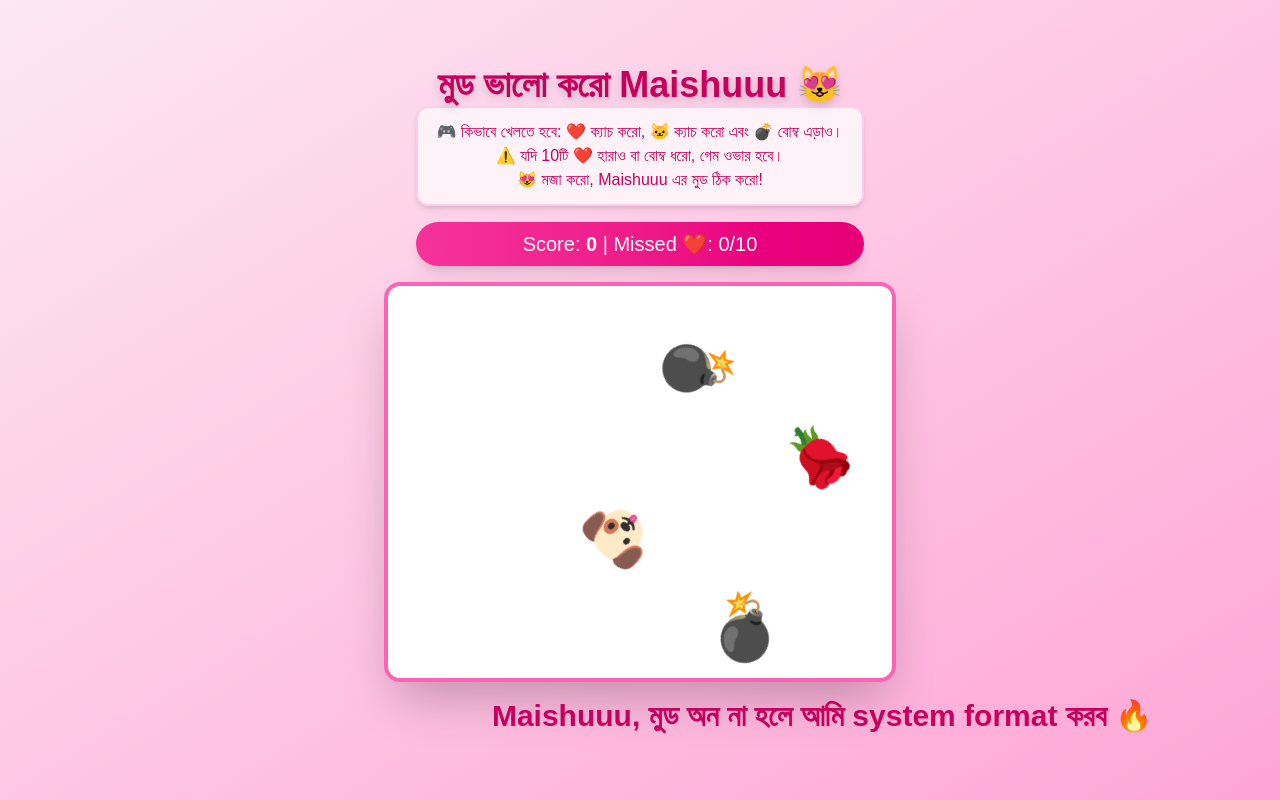
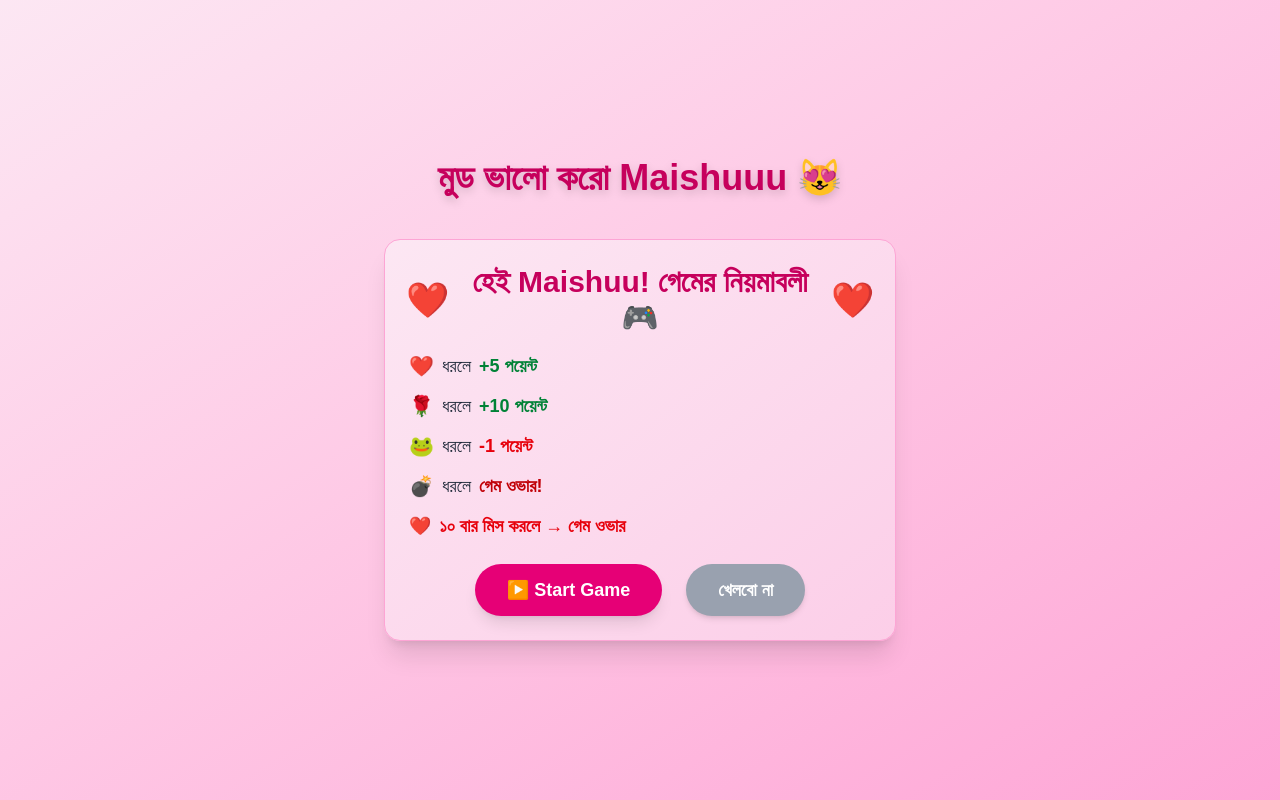
Before and after one commit to SISIYAM/maishuu-mood-thik-koro-game, a Next.js app: page / in a window 1280 px wide. Built offline with nearby package versions, Linux system fonts and the light colour scheme.

Commit message:
fix instruction page

```diff
--- a/app/page.js
+++ b/app/page.js
@@ -1,5 +1,6 @@
 "use client";
 import { useEffect, useState, useRef } from "react";
+import { motion } from "framer-motion";
 
 import GameOver from "@/components/GameOver";
 import HappyEnd from "@/components/HappyEnd";
@@ -7,6 +8,7 @@ import FunnySection from "@/components/FunnySection";
 import GameContainer from "@/components/GameContainer";
 import "./style.css";
 import CaughtEffect from "@/components/CaughtEffect";
+import Instruction from "@/components/Instruction";
 
 const funnyTexts = [
   "আমি জানি আমি একটু বলদ, তাও মুড ঠিক করো huh frr :( 😓",
@@ -16,46 +18,7 @@ const funnyTexts = [
 ];
 
 const gameMessages = [
-  "তোমার mood off থাকলে আমি মিউ মিউ error দেখাই 😹",
-  "মুড অফ থাকলে cat mode চালু করো না, debug হবে huh frr 😂",
-  "মুড ঠিক করো, catnip খাওয়া cat এর মতো happy হয়ে যাও 🐾",
-  "তোমার mood off থাকলে আমি lazy cat হয়ে যাই 🐱",
-  "তোমার mood off থাকলে আমার life null pointer exception হয়ে যায় huh 💥",
-  "তোমার mood ঠিক থাকলে আমার if condition true হয় 😎",
-  "তোমার mood off থাকলে আমার happiness variable initialize হয় না frr 🤯",
-  "মুড অফ থাকলে আমার code compile হয় না, শুধু error আসে 😫",
-
-  "তুমি না থাকলে আমার brain update নেয় না huh frr 🤯",
-  "তুমি cat mode চালু করেছ নাকি? 😼",
-  "তুমি আমার battery saver mode 😂",
-  "একটু হাসো, না হলে uninstall করে দিব huh 😎",
-  "তুমি ভালো থাকলে headache download হয় না 🤕",
-  "তোমার জন্য একটা free gift – হাসি! 🎁",
-  "তোমার মুড অফ থাকলে আমি loading screen এ আটকে যাই huh⏳",
-  "কিছু না, শুধু mood update করো! huh frrr 🔄",
-  "এভাবে মুড অফ করে থাকলে app crash হয়ে যাবে 🤖",
-  "তুমি আমার antivirus – bad mood delete করো huh 🦠",
-  "তুমি মুড অফ করে থাকলে আমি Google এ ‘হাসির shortcut’ search করি 😆",
-  "এভাবে মুড অফ করে থাকলে আমার মুড airplane mode এ চলে যায় ✈️",
-  "এমনে মুড অফ করে থাকলে আমি কিছুই করতে পারি না huh 😩",
-  "এমনে মুড অফ করে থাকলে হবে না হুহ, মুড অন করো! 🔄",
-  "তোমার mood off থাকলে আমি lazy cat হয়ে যাই 🐱",
-  "তুমি আমার ছোট্ট মিউ মিউ 😻 frr sweet XD",
-  "তোমার mood off থাকলে life boring হয়ে যায় 😴",
-
-  "তোমার mood ঠিক করলে আমার function return করবে ‘happy’ value ✅",
-  "তোমার mood on হলে আমি recursion এর মতো হাসি repeat করি 😂",
-  "মুড অফ থাকলে আমার algorithm complexity O(∞) হয়ে যায় huh frr 🔄",
-  "তোমার mood off থাকলে আমার life equation unsolvable হয়ে যায় 😩",
-  "তোমার mood on থাকলে সবকিছু integrate হয়ে যায় 🧮",
-  "মুড অফ থাকলে আমার happiness derivative zero হয়ে যায় 📉",
-  "তোমার mood on হলে আমার CG calculation perfect square হয় huh frr 🤓",
-  "তোমার mood off থাকলে আমি probation এ চলে যাব huh 😭",
-  "মুড ঠিক থাকলে আমার life easy A+, না হলে F grade huh 😩",
-  "মুড অফ থাকলে আমি supplement এর মতো দুঃখী হয়ে যাই huh 😂",
-  "মুড ঠিক করো নাহলে আমি তোমার উপর debug চালাব 😈",
-  "তোমার mood off থাকলে আমি system format করে দিব huh 🔥",
-  "তোমার mood on থাকলে আমি infinite loop এ হাসি হাহা 😂",
+  // (same as before)
 ];
 
 const happyEndMessages = [
@@ -68,6 +31,7 @@ const happyEndMessages = [
 const objects = ["❤️", "💣", "🐱", "😻", "🌸", "🐾", "🍫", "🐶", "🐸", "🌹"];
 
 export default function MoodGame() {
+  const [gameStarted, setGameStarted] = useState(false);
   const [items, setItems] = useState([]);
   const [score, setScore] = useState(0);
   const [message, setMessage] = useState("");
@@ -95,11 +59,9 @@ export default function MoodGame() {
 
   // generate falling items
   useEffect(() => {
-    if (gameOver || happyEnd) return;
+    if (gameOver || happyEnd || !gameStarted) return;
 
-    // initial interval for item generation
     let intervalTime = 1000;
-    // initial fall duration
     let fallDuration = 4000;
 
     const generateItem = () => {
@@ -121,24 +83,19 @@ export default function MoodGame() {
       }, fallDuration);
     };
 
-    // function to continuously generate items and increase speed
     const interval = setInterval(() => {
       generateItem();
-
-      // gradually increase speed
-      if (intervalTime > 300) intervalTime -= 20; // decrease interval time
-      if (fallDuration > 1500) fallDuration -= 50; // decrease fall duration
+      if (intervalTime > 300) intervalTime -= 20;
+      if (fallDuration > 1500) fallDuration -= 50;
     }, intervalTime);
 
     return () => clearInterval(interval);
-  }, [gameOver, happyEnd]);
+  }, [gameOver, happyEnd, gameStarted]);
 
-  // game Over if too many misses
   useEffect(() => {
     if (missed >= 10) setGameOver(true);
   }, [missed]);
 
-  // randomly change happy end message
   useEffect(() => {
     if (!happyEnd) return;
     const interval = setInterval(() => {
@@ -149,7 +106,6 @@ export default function MoodGame() {
     return () => clearInterval(interval);
   }, [happyEnd]);
 
-  // catch item effect
   const catchItem = (id, symbol) => {
     setItems((prev) => prev.filter((item) => item.id !== id));
 
@@ -159,12 +115,10 @@ export default function MoodGame() {
     switch (symbol) {
       case "❤️":
         points = 5;
-        type = "positive";
         setScore((prev) => prev + points);
         break;
       case "🌹":
         points = 10;
-        type = "positive";
         setScore((prev) => prev + points);
         break;
       case "🐸":
@@ -178,7 +132,6 @@ export default function MoodGame() {
         break;
       default:
         points = 1;
-        type = "positive";
         setScore((prev) => prev + points);
     }
 
@@ -188,13 +141,9 @@ export default function MoodGame() {
         : gameMessages[Math.floor(Math.random() * gameMessages.length)]
     );
 
-    // Increment effectId to give unique key
     setEffectId((prev) => prev + 1);
-
-    // set caughtEffect once
     setCaughtEffect({ id: effectId + 1, type, points });
 
-    // remove effect after animation
     setTimeout(() => {
       setCaughtEffect(null);
       if (type === "bomb") {
@@ -208,6 +157,7 @@ export default function MoodGame() {
     clearInterval(intervalRef.current);
     setGameOver(false);
     setHappyEnd(false);
+    setGameStarted(false);
     setScore(0);
     setMissed(0);
     setItems([]);
@@ -226,12 +176,13 @@ export default function MoodGame() {
 
   return (
     <div className="flex flex-col items-center justify-center min-h-screen bg-gradient-to-br from-pink-100 to-pink-300 text-center relative overflow-hidden px-2 md:px-0">
-      {/* responsive top header */}
       <h1 className="text-2xl sm:text-3xl md:text-4xl font-extrabold text-pink-700 drop-shadow-lg animate-bounce mb-6 sm:mb-10">
         মুড ভালো করো Maishuuu 😻
       </h1>
 
-      {gameOver ? (
+      {!gameStarted && !gameOver && !happyEnd ? (
+        <Instruction />
+      ) : gameOver ? (
         <GameOver
           score={score}
           handleHappyEnd={handleHappyEnd}
@@ -249,30 +200,17 @@ export default function MoodGame() {
         <FunnySection funnyMsg={funnyMsg} restartGame={restartGame} />
       ) : (
         <>
-          {/* Game Instructions / Disclaimer */}
-          <div className="mb-4 -mt-10 w-full max-w-md mx-auto bg-pink-50 border-2 border-pink-200 rounded-xl p-3 text-center shadow-md">
-            <p className="text-pink-700 font-medium text-sm sm:text-base">
-              🎮 কিভাবে খেলতে হবে: ❤️ ক্যাচ করো, 🐱 ক্যাচ করো এবং 💣 বোম্ব
-              এড়াও। <br />
-              ⚠️ যদি 10টি ❤️ হারাও বা বোম্ব ধরো, গেম ওভার হবে। <br />
-              😻 মজা করো, Maishuuu এর মুড ঠিক করো!
-            </p>
-          </div>
           <p className="text-xl mb-4 bg-gradient-to-r from-pink-500 to-pink-600 text-white px-4 py-2 rounded-full shadow-lg w-full max-w-md mx-auto">
             Score: <span className="font-bold">{score}</span> | Missed ❤️:{" "}
-            {missed}
-            /10
+            {missed}/10
           </p>
-
           {message && (
             <p className="text-lg sm:text-xl font-semibold text-pink-900 mb-6 animate-bounce px-2">
               {message}
             </p>
           )}
-
           <GameContainer items={items} catchItem={catchItem} />
           {caughtEffect && <CaughtEffect caughtEffect={caughtEffect} />}
-
           <div className="mt-4 w-full text-center overflow-hidden">
             <p className="text-2xl sm:text-3xl font-semibold text-pink-700 animate-marquee px-2">
               {bottomText}
--- a/components/HappyEnd.js
+++ b/components/HappyEnd.js
@@ -7,7 +7,7 @@ function HappyEnd({
   setShowFunnySection,
 }) {
   const rejectMessage =
-    "কেনো খেলবা না? এত কষ্ট করেছি তোমার জন্য game বানিয়েছি, আর তুমি এমন করলা! হাইরে! 😠";
+    "কেনো খেলবা না? এত কষ্ট করেছি তোমার জন্য game বানাইলাম, আর তুমি এমন করলা! hyreee :((( ughhh";
 
   return (
     <div className="flex flex-col items-center justify-center bg-white rounded-2xl shadow-2xl p-6 z-10 w-full max-w-md">
--- /dev/null
+++ b/components/Instruction.js
@@ -0,0 +1,87 @@
+import { motion } from "framer-motion";
+import React from "react";
+
+function Instruction({ setGameStarted }) {
+  return (
+    <motion.div
+      initial={{ opacity: 0, y: 50 }}
+      animate={{ opacity: 1, y: 0 }}
+      transition={{ duration: 0.8, ease: "easeOut" }}
+      className="bg-gradient-to-br from-pink-100 to-pink-200 shadow-xl rounded-2xl p-6 max-w-lg w-full text-center border border-pink-300"
+    >
+      {/* Animated Heading */}
+      <div className="flex justify-center items-center gap-2 mb-4">
+        <motion.span
+          animate={{ scale: [1, 1.2, 1] }}
+          transition={{ repeat: Infinity, duration: 1.2 }}
+          className="text-3xl"
+        >
+          ❤️
+        </motion.span>
+        <h2 className="text-2xl sm:text-3xl font-extrabold text-pink-700">
+          হেই Maishuu! গেমের নিয়মাবলী 🎮
+        </h2>
+        <motion.span
+          animate={{ scale: [1, 1.2, 1] }}
+          transition={{ repeat: Infinity, duration: 1.2 }}
+          className="text-3xl"
+        >
+          ❤️
+        </motion.span>
+      </div>
+
+      {/* Instructions */}
+      <ul className="text-left text-gray-800 mb-6 space-y-3 text-lg font-medium">
+        <li className="flex items-center gap-2">
+          <span className="text-red-500 text-xl">❤️</span> ধরলে{" "}
+          <b className="text-green-700">+5 পয়েন্ট</b>
+        </li>
+        <li className="flex items-center gap-2">
+          <span className="text-pink-500 text-xl">🌹</span> ধরলে{" "}
+          <b className="text-green-700">+10 পয়েন্ট</b>
+        </li>
+        <li className="flex items-center gap-2">
+          <span className="text-green-600 text-xl">🐸</span> ধরলে{" "}
+          <b className="text-red-600">-1 পয়েন্ট</b>
+        </li>
+        <li className="flex items-center gap-2">
+          <span className="text-black text-xl">💣</span> ধরলে{" "}
+          <b className="text-red-700">গেম ওভার!</b>
+        </li>
+        <li className="flex items-center gap-2">
+          ❤️ <b className="text-red-600">১০ বার মিস করলে → গেম ওভার</b>
+        </li>
+      </ul>
+
+      {/* Buttons */}
+      <div className="flex justify-center gap-6 mt-4">
+        <motion.button
+          onClick={() => setGameStarted(true)}
+          whileHover={{ scale: 1.1 }}
+          whileTap={{ scale: 0.9 }}
+          className="cursor-pointer bg-pink-600 hover:bg-pink-700 text-white font-bold text-lg px-8 py-3 rounded-full shadow-lg"
+        >
+          ▶️ Start Game
+        </motion.button>
+
+        <motion.button
+          animate={{ x: 0 }}
+          whileHover={{
+            x: Math.random() * 200 - 100,
+            y: Math.random() * 200 - 100,
+          }}
+          whileTap={{
+            x: Math.random() * 200 - 100,
+            y: Math.random() * 200 - 100,
+          }}
+          transition={{ type: "spring", stiffness: 200, damping: 15 }} // Smooth return
+          className="cursor-pointer bg-gray-400 text-white font-bold text-lg px-8 py-3 rounded-full shadow-md"
+        >
+          খেলবো না
+        </motion.button>
+      </div>
+    </motion.div>
+  );
+}
+
+export default Instruction;
```
